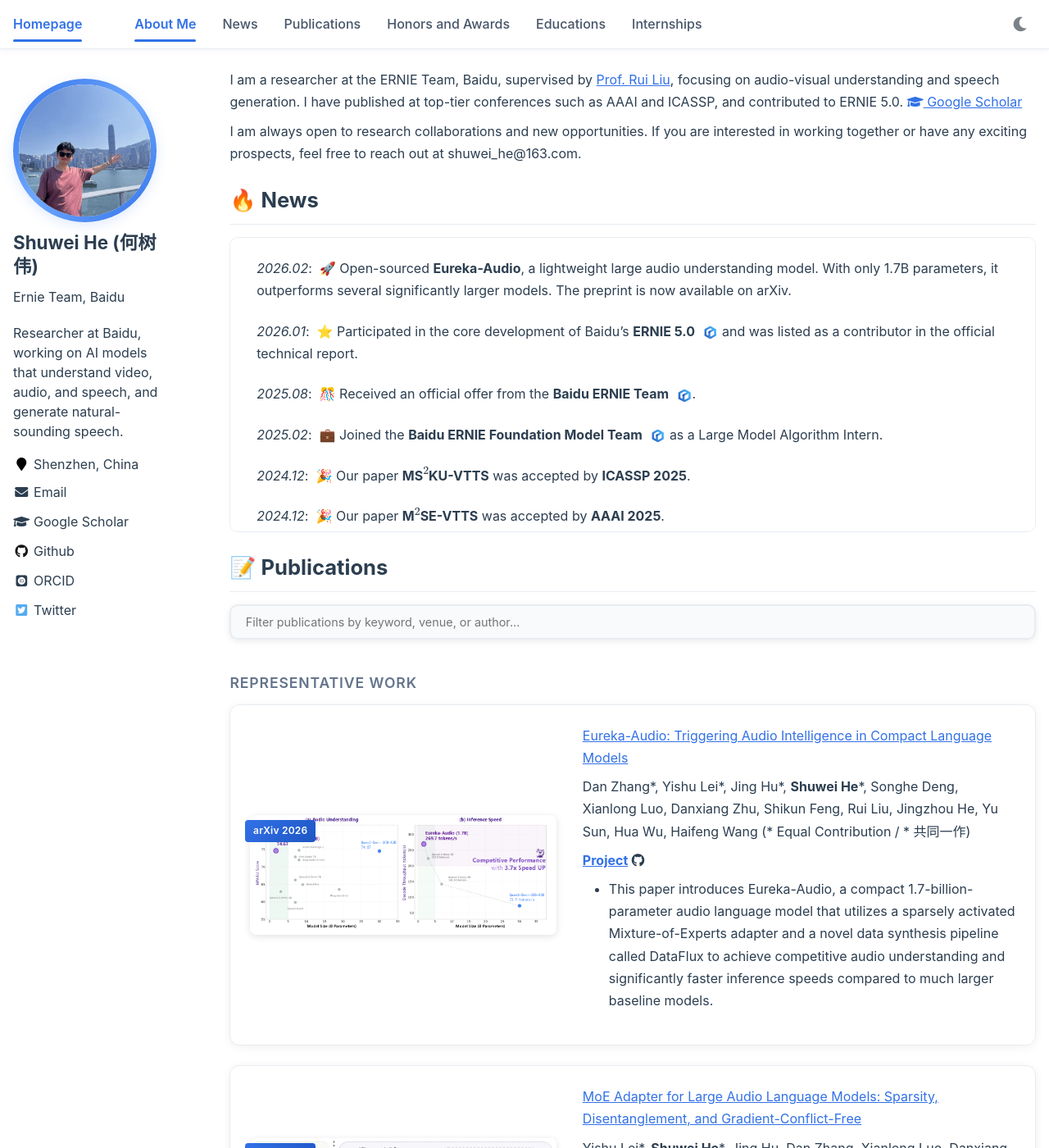
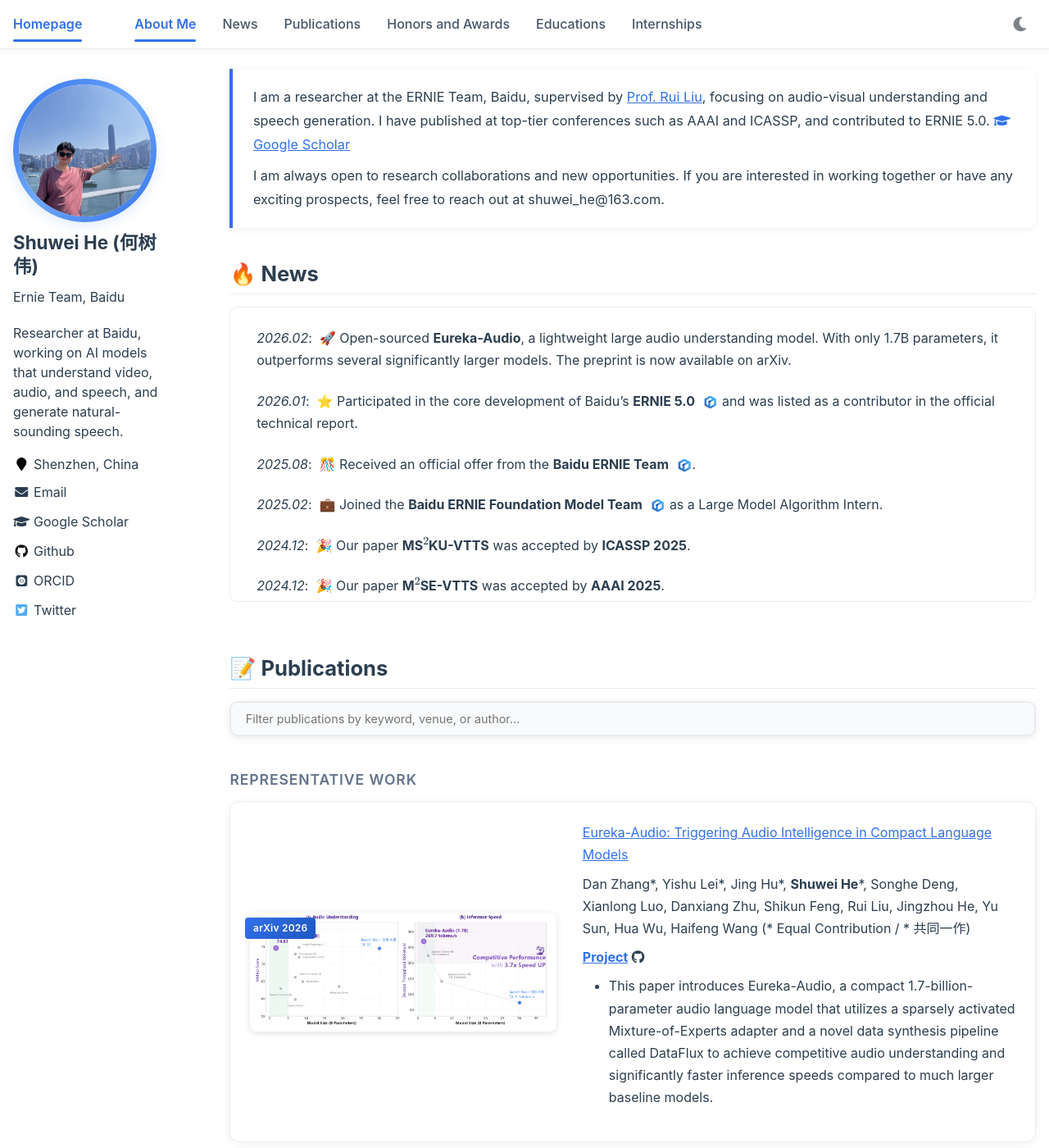
Before and after one commit to he-shuwei/he-shuwei.github.io, a Jekyll site: the page built from _pages/about.md, in a window 1280 px wide and 1400 px high. Shown: the whole window at 82% size. Built offline with Jekyll 4.4.1, drawn with Linux system fonts in a browser that asks for light colours.

Commit message:
Add supervisor info

```diff
--- a/_pages/about.md
+++ b/_pages/about.md
@@ -11,9 +11,13 @@ redirect_from:
 
 <span class='anchor' id='about-me'></span>
 
+<div class="about-intro" markdown="1">
+
 I am a researcher at the ERNIE Team, Baidu, supervised by [Prof. Rui Liu](https://ttslr.github.io/), focusing on audio-visual understanding and speech generation. I have published at top-tier conferences such as AAAI and ICASSP, and contributed to ERNIE 5.0. <a href='https://scholar.google.com/citations?user=nikCmlkAAAAJ'><i class="fas fa-graduation-cap"></i> Google Scholar</a>
 
 I am always open to research collaborations and new opportunities. If you are interested in working together or have any exciting prospects, feel free to reach out at shuwei_he@163.com.
+
+</div>
 
 
 # 🔥 News
@@ -80,11 +84,17 @@ Rui Liu<sup>†</sup>, **Shuwei He**, Yifan Hu, Haizhou Li (<sup>†</sup> Corre
 </div>
 
 # 🎖 Honors and Awards
+<div class="timeline" markdown="1">
 - *2025.12* National Scholarship
 - *2021.12* National Scholarship
+</div>
 
 # 📖 Educations
+<div class="timeline" markdown="1">
 - *2023.08 - 2026.06*, Master, Inner Mongolia University, Artificial Intelligence
+</div>
 
 # 💻 Internships
+<div class="timeline" markdown="1">
 - *2025.02 - 2026.01*, Algorithm Intern, [Baidu ERNIE Bot](https://yiyan.baidu.com/), China.
+</div>
--- a/_sass/_components.scss
+++ b/_sass/_components.scss
@@ -241,6 +241,87 @@ h1:before, .anchor:before {
     }
 }
 
+/* Smooth scrolling */
+html {
+    scroll-behavior: smooth;
+}
+
+/* About intro card */
+.about-intro {
+    border-left: 4px solid var(--color-primary);
+    background: var(--color-card-bg);
+    border-radius: 0 10px 10px 0;
+    padding: 1.2em 1.5em;
+    margin-bottom: 1.5em;
+    box-shadow: 0 2px 8px var(--color-shadow);
+    font-size: 1.02em;
+    line-height: 1.8;
+
+    p:last-child {
+        margin-bottom: 0;
+    }
+}
+
+/* Section spacing */
+.page__content h1 {
+    margin-top: 2.5em;
+    padding-bottom: 0.3em;
+
+    &:first-of-type {
+        margin-top: 1.5em;
+    }
+}
+
+/* Timeline for Honors / Education / Internships */
+.timeline {
+    position: relative;
+    padding-left: 1.5em;
+
+    &::before {
+        content: '';
+        position: absolute;
+        left: 0;
+        top: 0.5em;
+        bottom: 0.5em;
+        width: 2px;
+        background: var(--color-primary);
+        border-radius: 1px;
+        opacity: 0.3;
+    }
+
+    ul {
+        padding-left: 0;
+        margin: 0;
+    }
+
+    li {
+        position: relative;
+        list-style: none;
+        padding: 0.6em 0.8em;
+        margin-bottom: 0.3em;
+        border-radius: 8px;
+        transition: background 0.2s;
+
+        &::before {
+            content: '';
+            position: absolute;
+            left: -1.5em;
+            top: 1.1em;
+            width: 8px;
+            height: 8px;
+            border-radius: 50%;
+            background: var(--color-primary);
+            border: 2px solid var(--color-card-bg);
+            box-shadow: 0 0 0 2px var(--color-primary);
+            transform: translateX(-3px);
+        }
+
+        &:hover {
+            background: var(--color-hover-bg);
+        }
+    }
+}
+
 /* Selection highlight */
 ::selection {
     background-color: var(--color-primary-glow);
```
